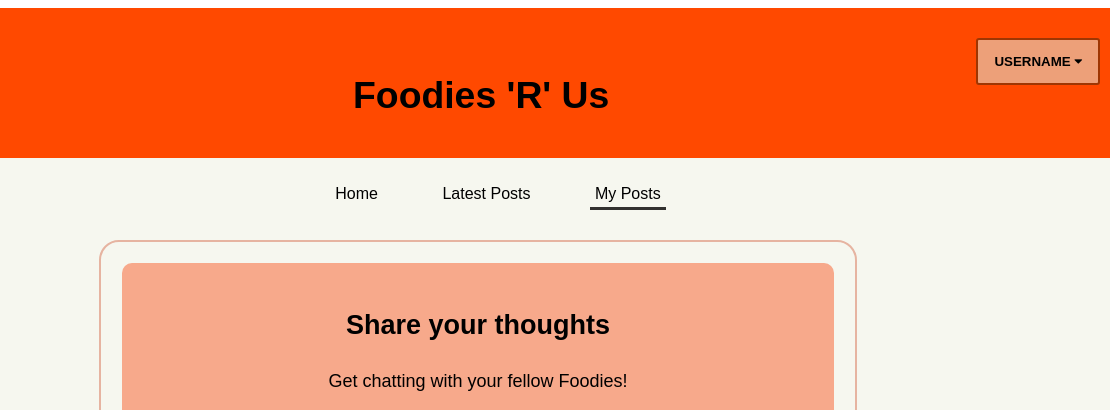
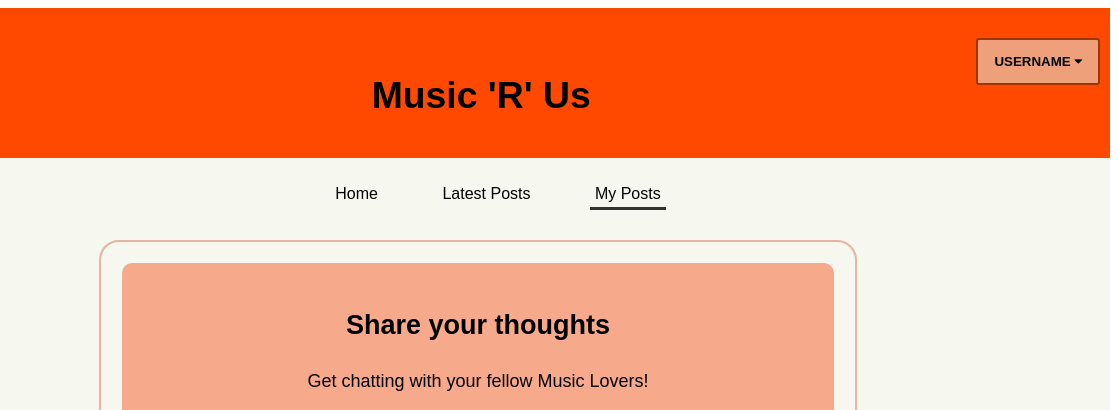
Before and after one commit to RoscoGooch/DSS2025-26-002-UG8, a website: page app/public/html/my_posts.html in a window 1280 px wide. Shown: the top 410 px of the page, 162-1280 px from the left. Drawn offline with nearby package versions, Linux system fonts and the light colour scheme; no server answers.

Commit message:
Change title and headings from Foodies to Music

```diff
--- a/app/public/html/my_posts.html
+++ b/app/public/html/my_posts.html
@@ -2,7 +2,7 @@
 <html>
 
 <head>
-    <title> Foodies 'R' Us </title>
+    <title> Music 'R' Us </title>
     <meta charset="utf-8">
     <link rel="icon" type="image/x-icon" href="../imgs/foodie.ico">
     <link rel="stylesheet" href="../css/style.css">
@@ -16,7 +16,7 @@
 <body>
     <header>
         <a href="../html/index.html"><img id="logo" src="../imgs/logo.png"></a>
-        <h1>Foodies 'R' Us</h1>
+        <h1>Music 'R' Us</h1>
         <div class="dropdown">
             <button id="login_link" href="#">Username <i class="fa fa-caret-down"></i></button>
             <div class="dropdown-content">
@@ -43,7 +43,7 @@
     <main>
         <section>
             <h2>Share your thoughts</h2>
-            <p>Get chatting with your fellow Foodies!</p>
+            <p>Get chatting with your fellow Music Lovers!</p>
 
             <form action="/makepost" method="post" id="postForm" name="postForm">
                 <fieldset>
```
